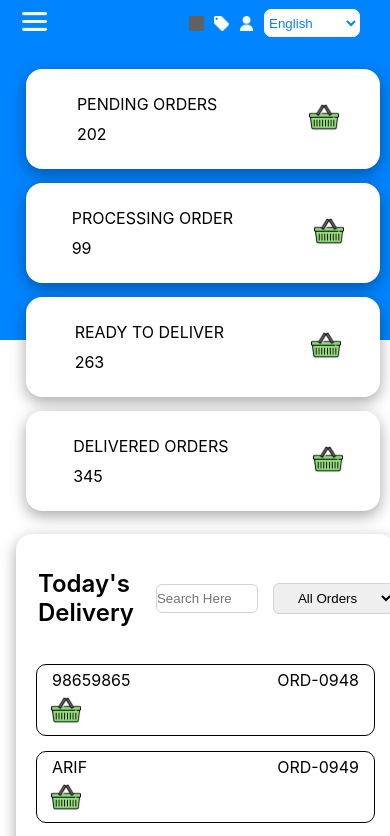
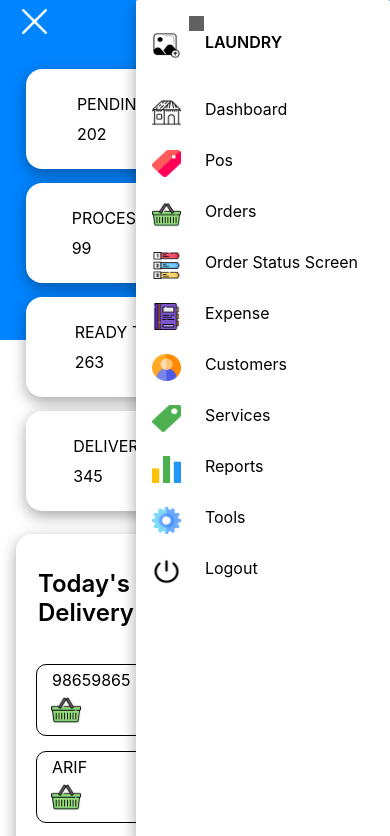
Before and after one commit to akashpal9007/rctDashBoard, a React (Create React App) app: page / in a window 390 px wide. Shown: the top 836 px of the page. Built offline with nearby package versions, Linux system fonts and the light colour scheme; grey boxes are pictures that could not be loaded.

Commit message:
added icon

```diff
--- a/src/Components/Navbar.jsx
+++ b/src/Components/Navbar.jsx
@@ -8,7 +8,7 @@ const Navbar = () => {
   return (
     <div className='navbar'>
         <button id='menu' className='left-nav' onClick={()=>{setActiveMenu(!activeMenu)}}>
-            <img className='leftNav-icons' src={require("../Icons/menu.png")} alt="" />
+            <img className='leftNav-icons' src={require(`../Icons/${activeMenu ? 'close': 'menu'}.png`)} alt="" />
         </button>
         <div className='right-nav'>
             <img className='nav-icons' src={require("../Icons/plus.png")} alt="" />
--- a/src/Components/Sidebar.css
+++ b/src/Components/Sidebar.css
@@ -34,7 +34,12 @@
 }
 
 @media (max-width: 900px) {
-    .Sidebar{
+    .UnSidebar{
         display: none;
     }
+    .Sidebar{
+        right: 0;
+        top: 0;
+        border-radius: 0.1rem;
+    }
 }
--- a/src/Components/Sidebar.jsx
+++ b/src/Components/Sidebar.jsx
@@ -7,9 +7,9 @@ const Sidebar = () => {
 
   return (
       <>
-        <div className="Sidebar">
+        <div className={activeMenu ? "Sidebar" : "UnSidebar"}>
             <div className='mainlogo'>
-                <img class='icon-img' src={require("../Icons/gallery.png")} alt="" />
+                <img class='icon-img' src={require(`../Icons/gallery.png`)} alt="" />
                 {activeMenu && <span className='menu-text'>LAUNDRY</span>}
             </div>
             <div className="menu">
```
Also changed, not shown: src/Icons/close.png (added).
